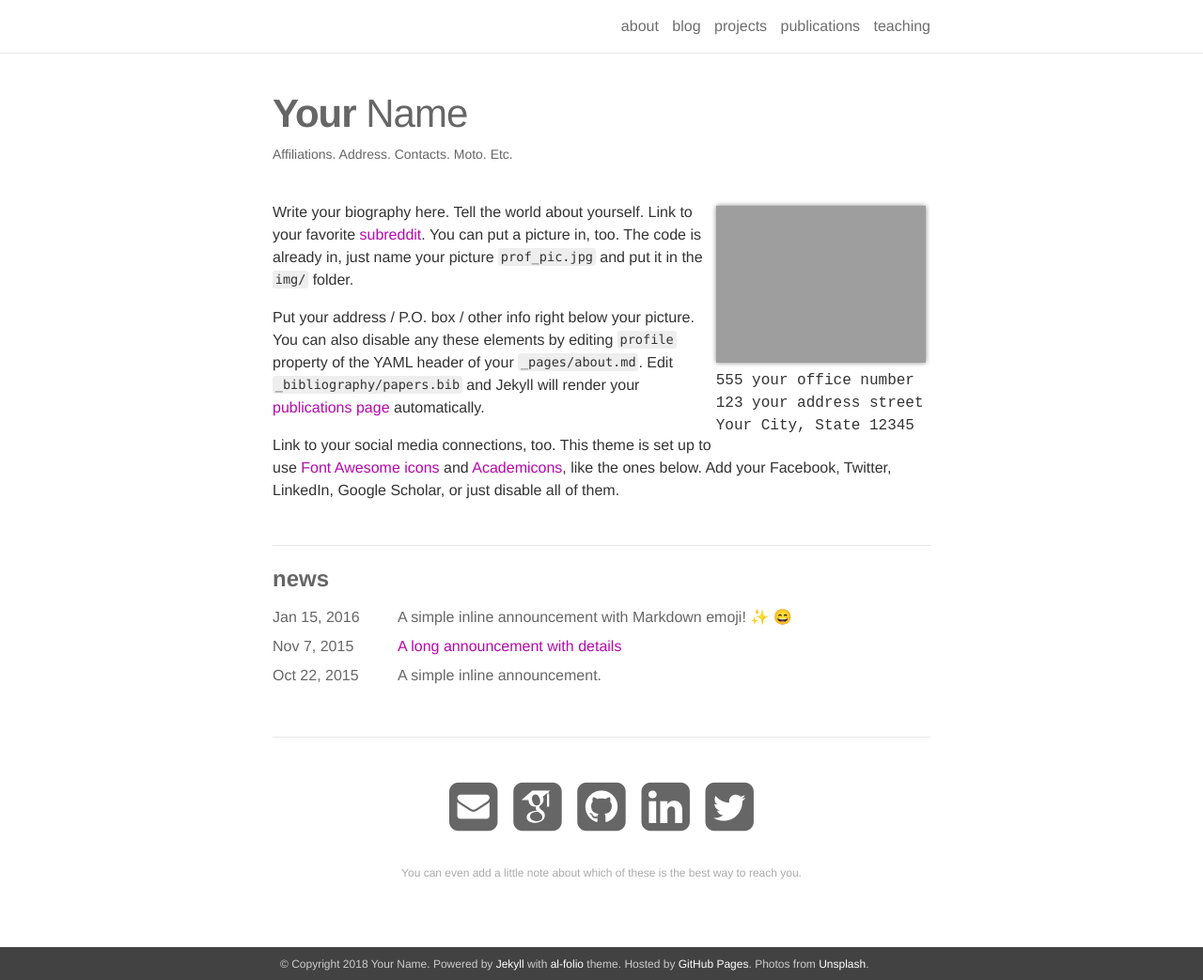
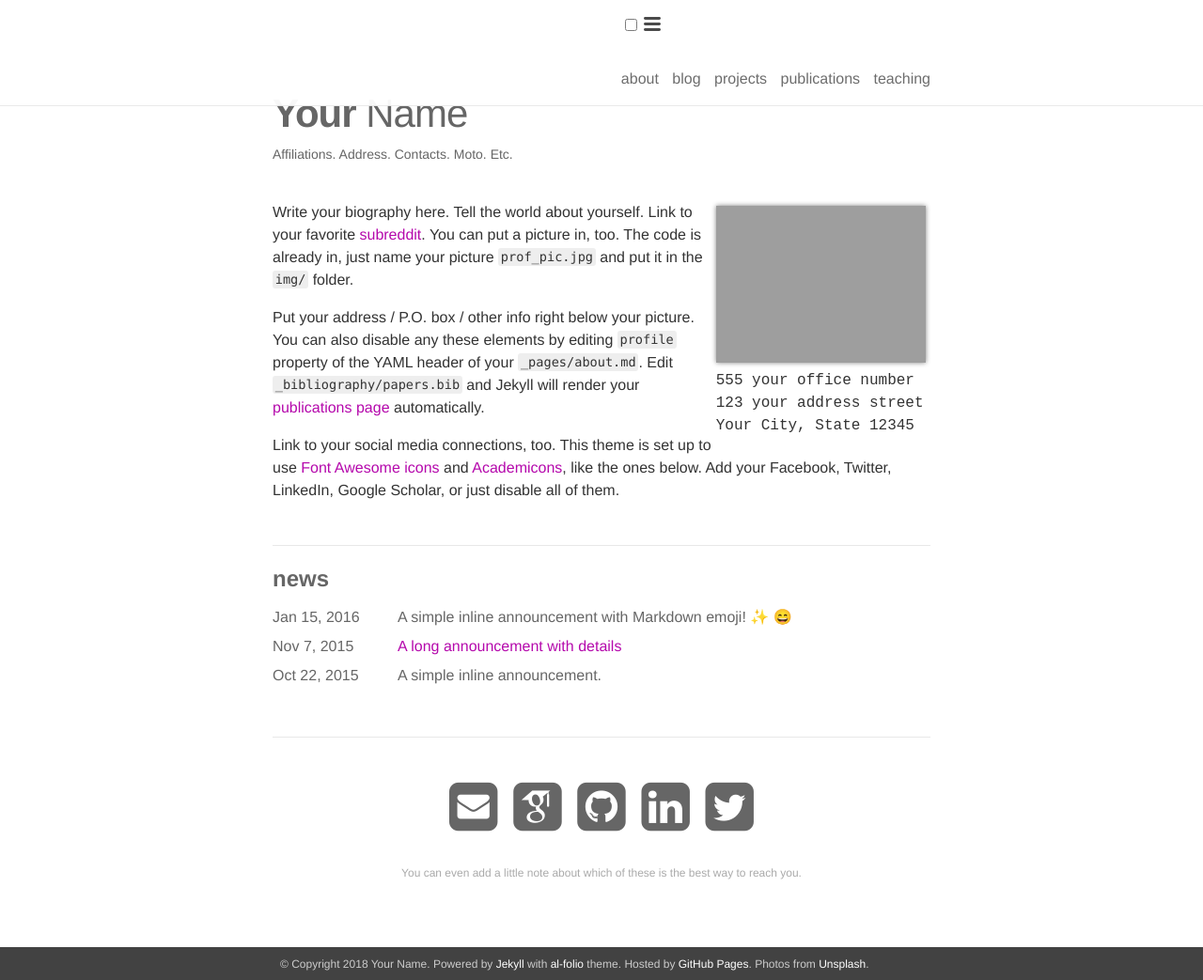
Before and after one commit to Tzxtoiny/Tzxtoiny.github.io, a Jekyll site: the page built from _pages/about.md, in a window 1280 px wide and 1043 px high. Shown: the whole window at 94% size. Built offline with Jekyll 4.4.1, drawn with Linux system fonts in a browser that asks for light colours; nearby versions of some CDN libraries; emoji names are drawn with the system emoji font; some web fonts are replaced.

Commit message:
add hamburger to header.html

```diff
--- a/_includes/header.html
+++ b/_includes/header.html
@@ -10,6 +10,16 @@
     {% endif %}
 
     <nav class="site-nav">
+      <input type="checkbox" id="nav-trigger" class="nav-trigger" />
+        <label for="nav-trigger">
+          <span class="menu-icon">
+            <svg viewBox="0 0 18 15" width="18px" height="15px">
+              <path fill="#424242" d="M18,1.484c0,0.82-0.665,1.484-1.484,1.484H1.484C0.665,2.969,0,2.304,0,1.484l0,0C0,0.665,0.665,0,1.484,0 h15.031C17.335,0,18,0.665,18,1.484L18,1.484z"/>
+              <path fill="#424242" d="M18,7.516C18,8.335,17.335,9,16.516,9H1.484C0.665,9,0,8.335,0,7.516l0,0c0-0.82,0.665-1.484,1.484-1.484 h15.031C17.335,6.031,18,6.696,18,7.516L18,7.516z"/>
+              <path fill="#424242" d="M18,13.516C18,14.335,17.335,15,16.516,15H1.484C0.665,15,0,14.335,0,13.516l0,0 c0-0.82,0.665-1.484,1.484-1.484h15.031C17.335,12.031,18,12.696,18,13.516L18,13.516z"/>
+            </svg>
+          </span>
+        </label>
 
       <div class="trigger">
         <!-- About -->
```
